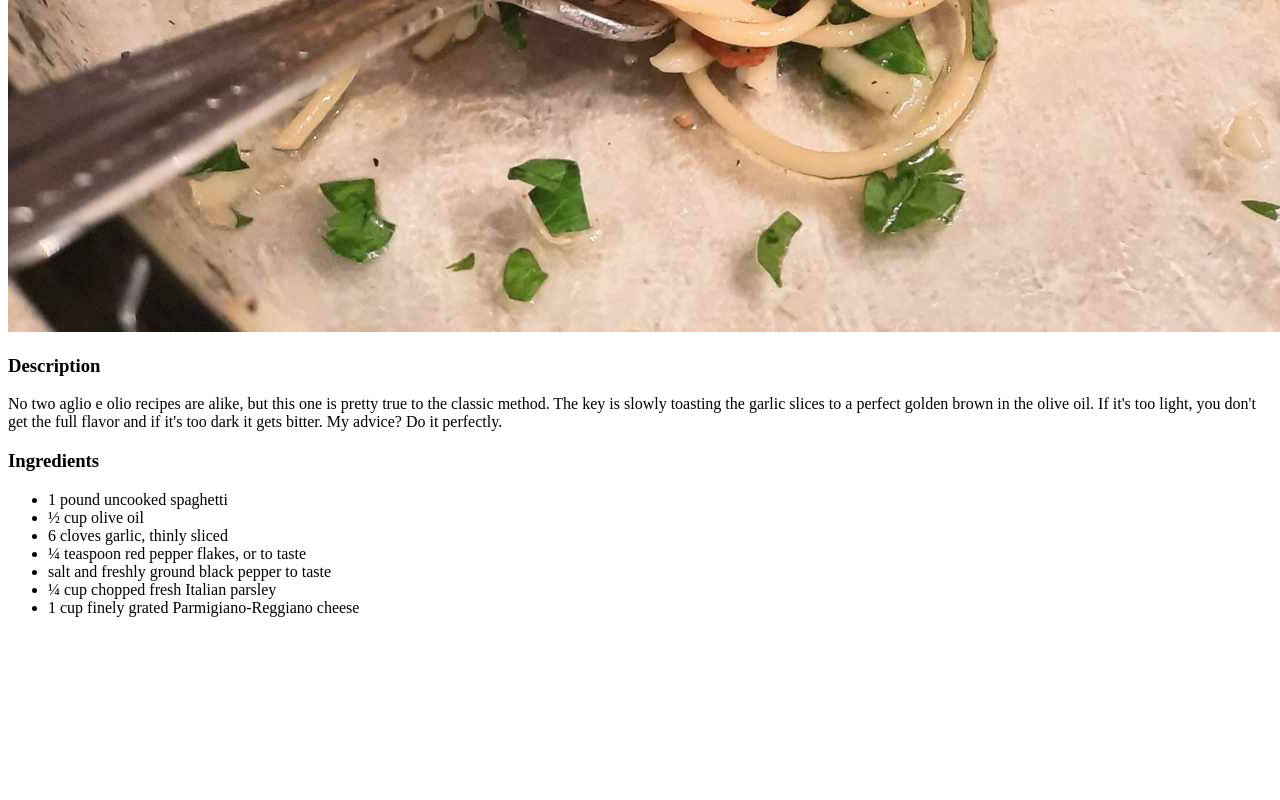
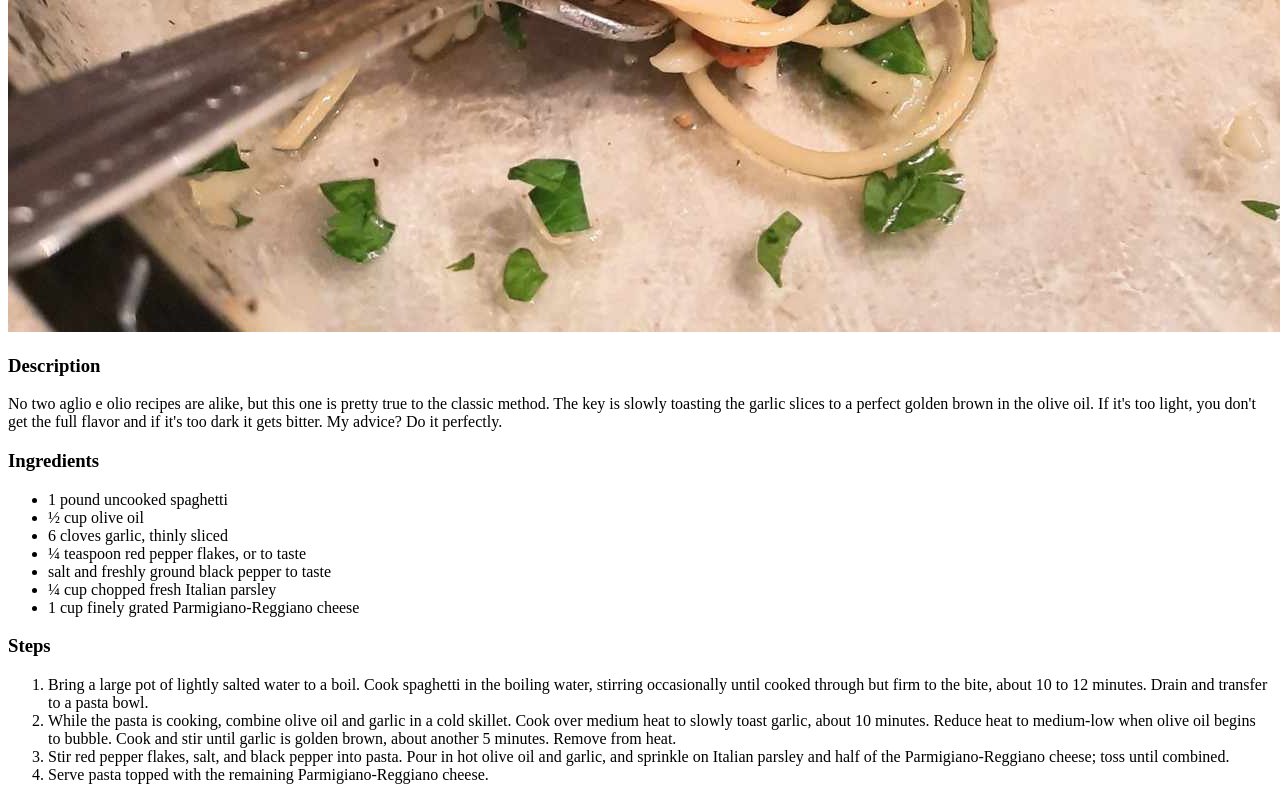
Before and after one commit to Sheikh-Fahad-Ahmed/odin-recipes, a plain HTML site: page recipes/spaghetti.html in a window 1280 px wide. Shown: the part 1248-2048 px from the top of the page. Before the commit the page ends 1881 px from the top, so only its background shows below. Drawn offline with Linux system fonts and the light colour scheme.

Commit message:
Add Steps section @spaghetti.html
Added a steps section in spaghetti.html as a
ordered list that shows the directions needed
to cook the dish

```diff
--- a/recipes/spaghetti.html
+++ b/recipes/spaghetti.html
@@ -26,6 +26,26 @@
         <li>¼ cup chopped fresh Italian parsley</li>
         <li>1 cup finely grated Parmigiano-Reggiano cheese</li>
     </ul>
+    <h3>Steps</h3>
+    <ol>
+        <li>
+            Bring a large pot of lightly salted water to a boil. Cook spaghetti in the boiling water, stirring
+            occasionally until cooked through but firm to the bite, about 10 to 12 minutes. Drain and transfer to a
+            pasta bowl.
+        </li>
+        <li>
+            While the pasta is cooking, combine olive oil and garlic in a cold skillet. Cook over medium heat to slowly
+            toast garlic, about 10 minutes. Reduce heat to medium-low when olive oil begins to bubble. Cook and stir
+            until garlic is golden brown, about another 5 minutes. Remove from heat.
+        </li>
+        <li>
+            Stir red pepper flakes, salt, and black pepper into pasta. Pour in hot olive oil and garlic, and sprinkle on
+            Italian parsley and half of the Parmigiano-Reggiano cheese; toss until combined.
+        </li>
+        <li>
+            Serve pasta topped with the remaining Parmigiano-Reggiano cheese.
+        </li>
+    </ol>
 
 
 </body>
```
